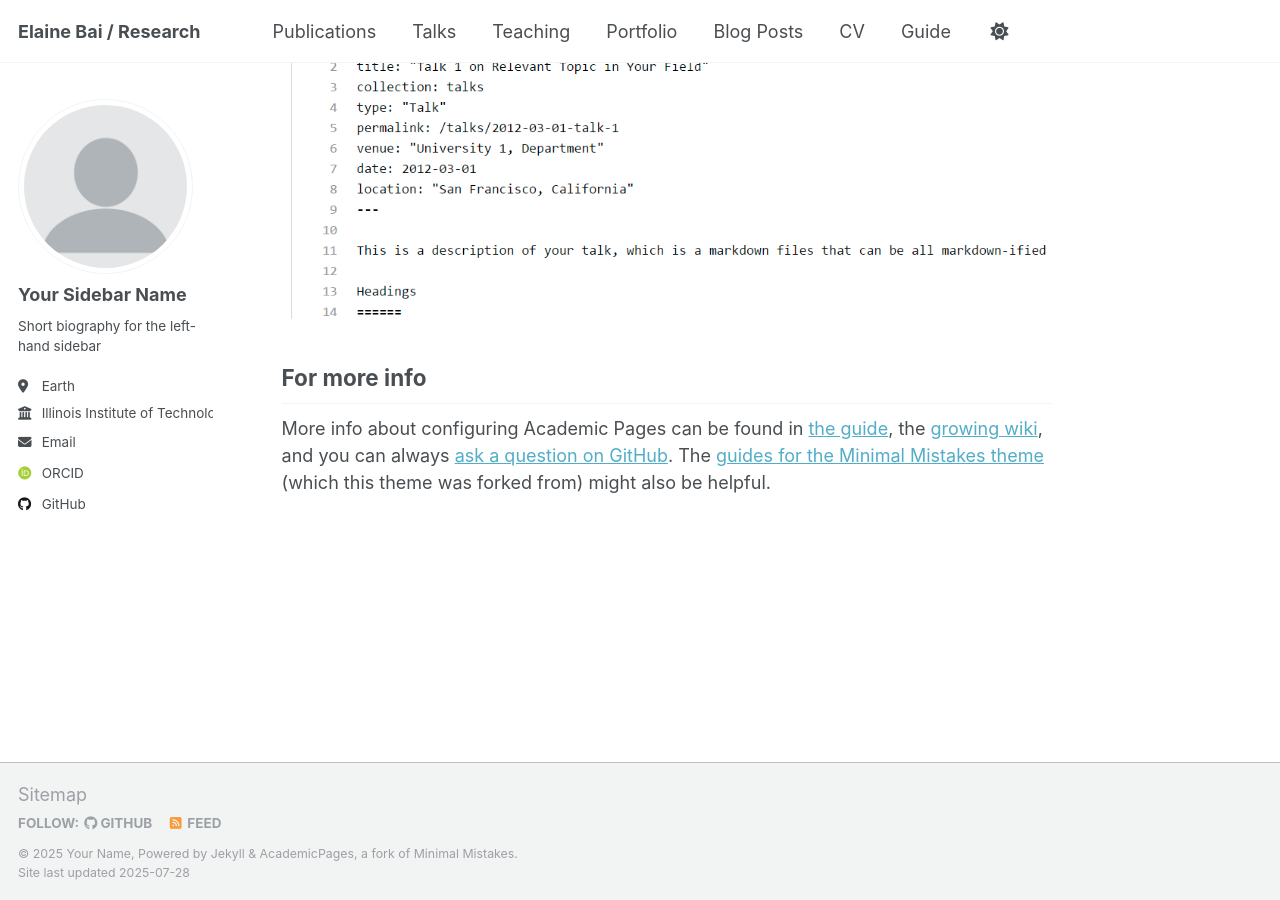
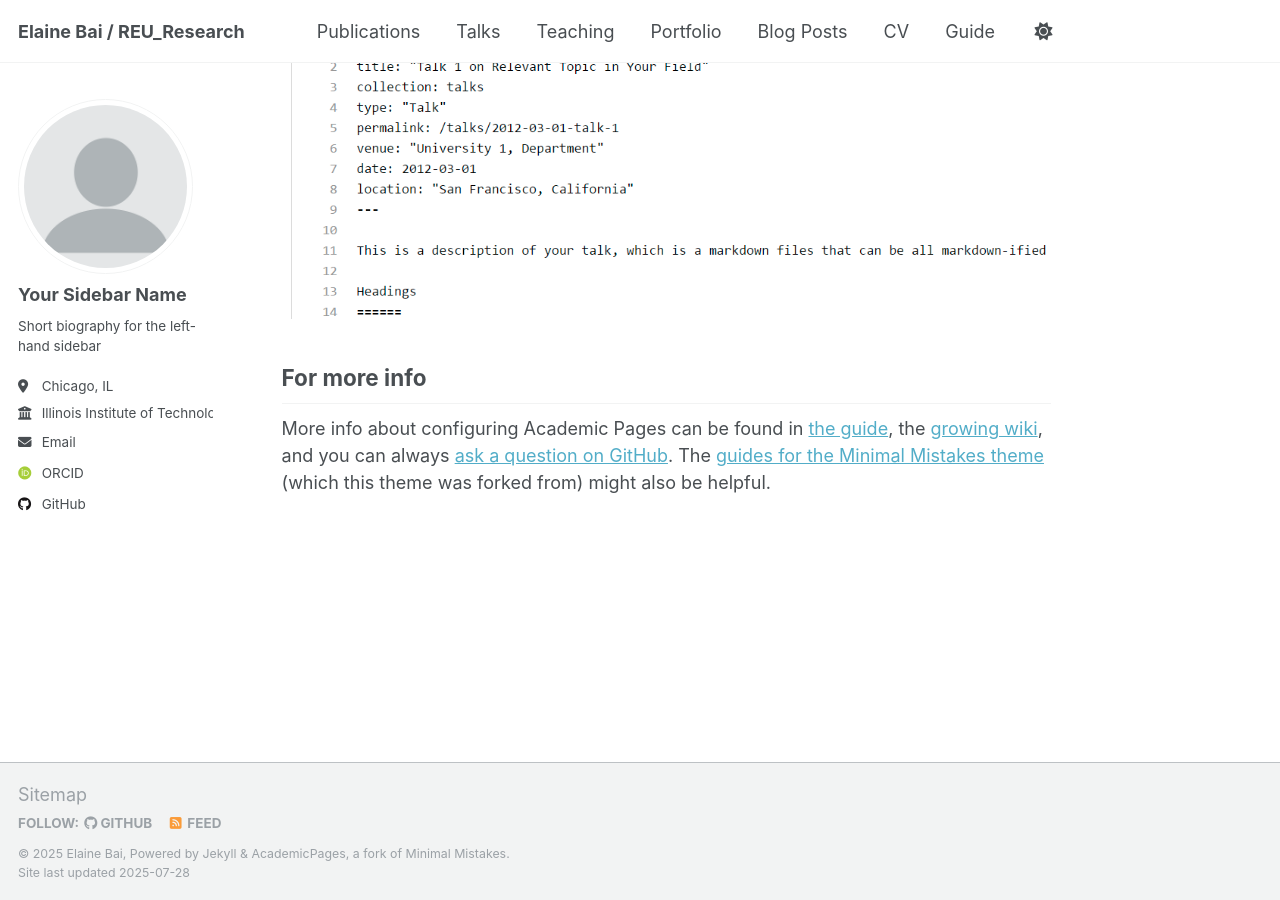
Before and after one commit to laastera727/webpage, a Jekyll site: the page built from _pages/about.md, in a window 1280 px wide and 900 px high, scrolled down 2880 px. Built offline with Jekyll 4.4.1, drawn with Linux system fonts in a browser that asks for light colours; some web fonts are replaced; a script that is not in the unit is left out.

Commit message:
Update _config.yml

```diff
--- a/_config.yml
+++ b/_config.yml
@@ -9,9 +9,9 @@
 # Basic Site Settings
 locale                   : "en-US"
 site_theme               : "default"
-title                    : "Elaine Bai / Research"
+title                    : "Elaine Bai / REU_Research"
 title_separator          : "-"
-name                     : &name "Your Name"
+name                     : &name "Elaine Bai"
 description              : &description "personal description"
 url                      : https://laastera727.github.io # the base hostname & protocol for your site e.g. "https://[your GitHub username].github.io" or if you already have some other page hosted on Github then use "https://[your GitHub username].github.io/[Your Repo Name]"
 baseurl                  : "" # the subpath of your site, e.g. "/blog"
@@ -26,7 +26,7 @@ author:
   name             : "Your Sidebar Name"
   pronouns         : # example: "she/her"
   bio              : "Short biography for the left-hand sidebar"
-  location         : "Earth"
+  location         : "Chicago, IL"
   employer         : "Illinois Institute of Technology"
   uri              : # URL
   email            : "ebai@illinoistech.edu"
```
